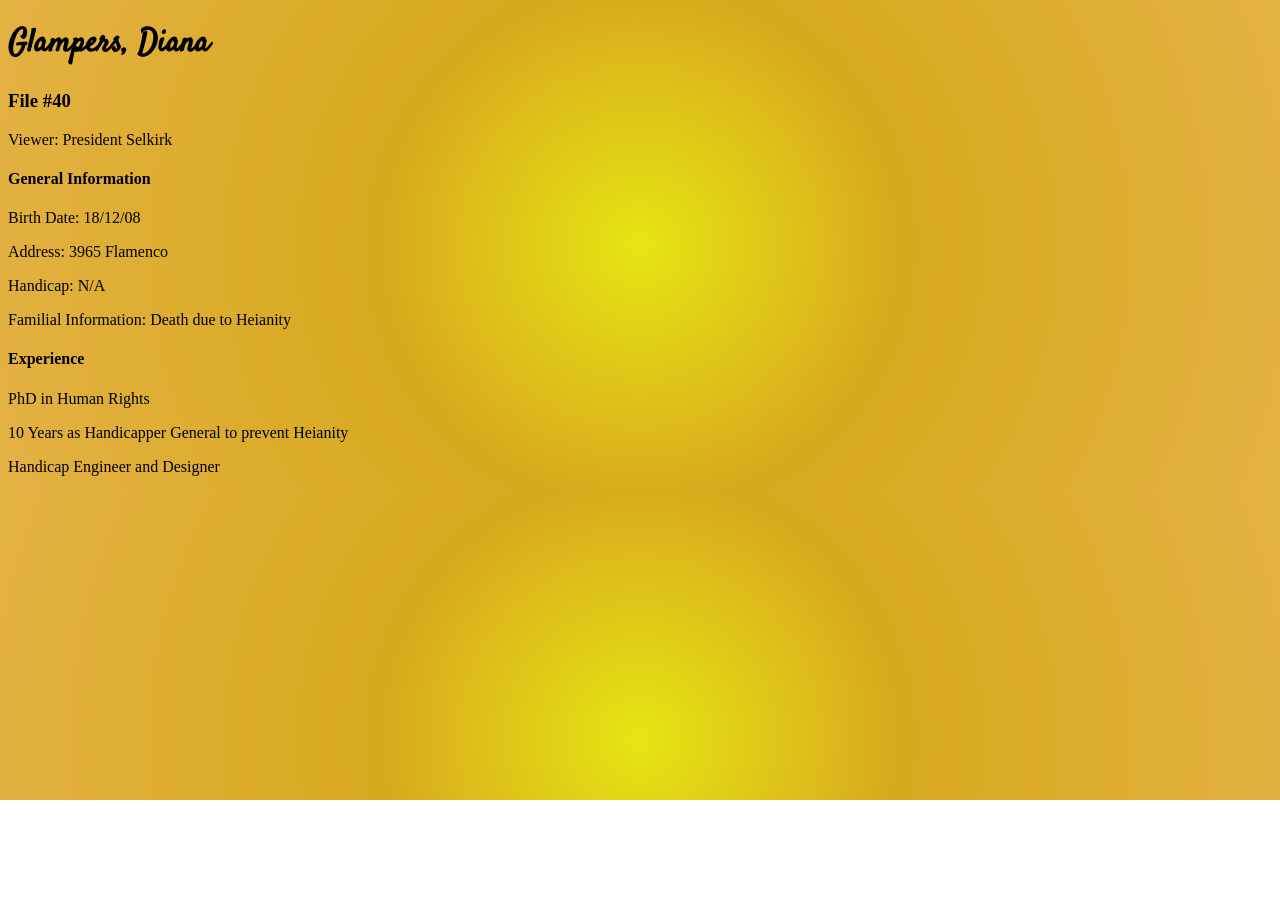
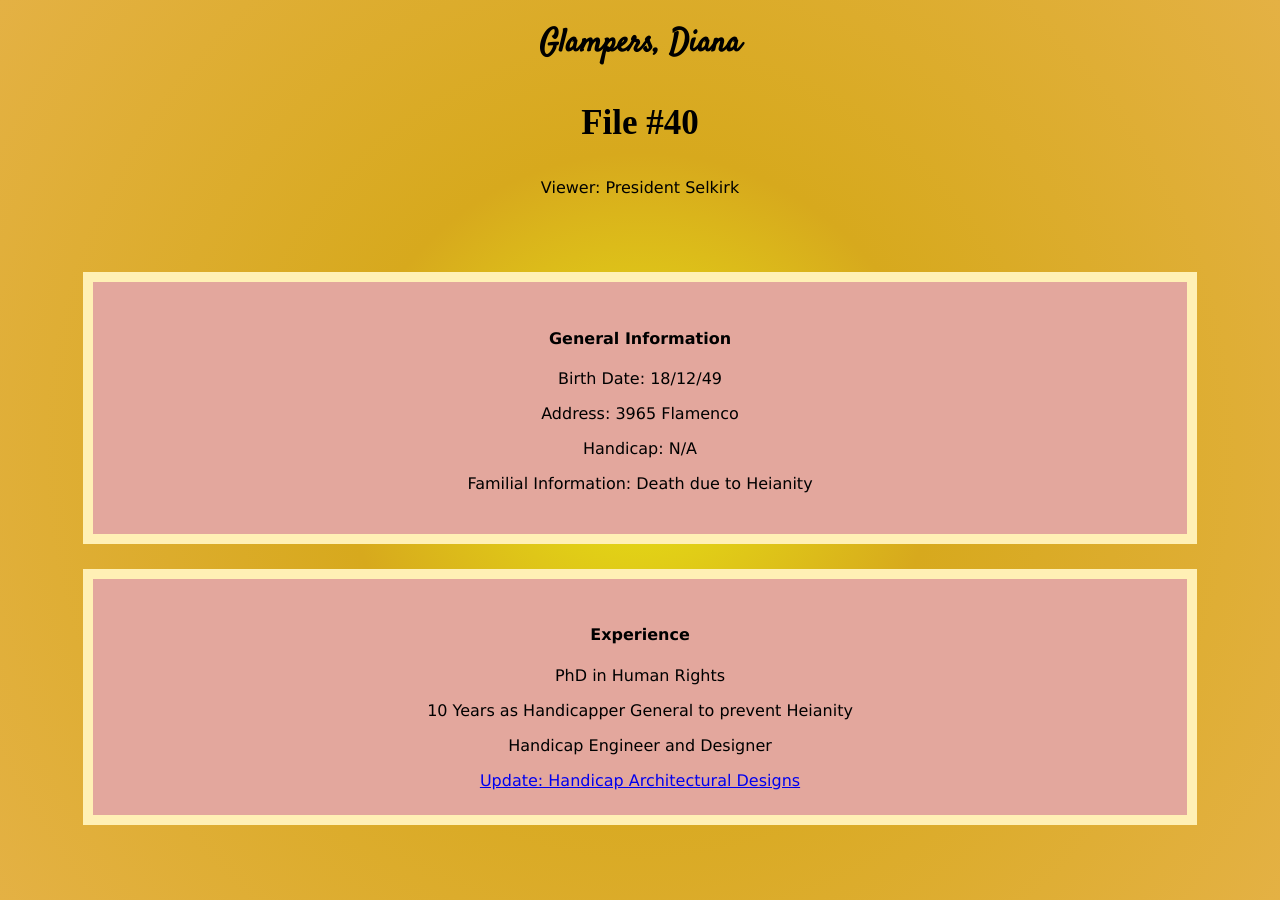
Before and after one commit to TR-Code1/thedianamoonglampersfiles, a plain HTML site: page index.html in a window 1280 px wide. Both pictures are taken after a click on the element "Handicap Engineer and Designer". Before the commit the page ends 800 px from the top, so only its background shows below. Drawn offline with Linux system fonts and the light colour scheme.

Commit message:
handicap design is finished. everything looks smooth

```diff
--- a/index.html
+++ b/index.html
@@ -13,40 +13,62 @@ background: radial-gradient(circle, rgba(231,228,19,1) 0%, rgba(215,169,29,1) 38
       }
      h1 {
        font-family: "Satisfy", cursive;
+       position: sticky;
+       text-align: center;
+     }
+
+     h3 {
+       text-align: center;
+       font-size: 35px;
+     }
+
+     #vwr {
+       text-align: center;
+       font-family: Verdana;
+
      }
 
      a {
-       display: none;
+       visibility: hidden;
+     }
+
+     .container {
+       padding: 25px;
+       margin: 25px;
+       font-family: Verdana;
+       text-align: center;
+     }
+
+     .geninfo {
+       padding: 25px;
+       margin: 25px;
+       position: relative;
+       border: 10px solid rgb(255,240,181);
+       background-color: rgb(227,167,157);
+     }
+
+     .experience {
+       padding: 25px;
+       margin: 25px;
+       position: relative;
+       border: 10px solid rgb(255,240,181);
+       background-color: rgb(227,167,157);
      }
     </style>
     <script type="text/javascript">
       function showDesigns() {
-        var a = document.createElement('a');
-            // Create the text node for anchor element.
-            var link = document.createTextNode("Handicap Architectural Designs");
-
-            // Append the text node to anchor element.
-            a.appendChild(link);
-
-                // Set the title.
-                a.title = "Handicap Architectural Designs";
-
-                // Set the href property.
-                a.href = "handesign.html";
-
-                // Append the anchor element to the body.
-                document.body.appendChild(a);
+        document.getElementById("handesign").style.visibility = "visible"
       }
     </script>
   </head>
   <body>
     <h1> Glampers, Diana </h1>
     <h3> File #40 </h3>
-    <p> Viewer: President Selkirk </p>
+    <p id = "vwr"> Viewer: President Selkirk </p>
     <div class="container">
-      <div class = "general-info">
+      <div class = "geninfo">
         <h4 id = "genfo"> General Information </h4>
-        <p> Birth Date: 18/12/08 </p>
+        <p> Birth Date: 18/12/49 </p>
         <p> Address: 3965 Flamenco </p>
         <p> Handicap: N/A </p>
         <p> Familial Information: Death due to Heianity </p>
@@ -56,6 +78,7 @@ background: radial-gradient(circle, rgba(231,228,19,1) 0%, rgba(215,169,29,1) 38
         <p> PhD in Human Rights </p>
         <p> 10 Years as Handicapper General to prevent Heianity </p>
         <p onclick = "showDesigns()"> Handicap Engineer and Designer </p>
+        <a id = "handesign" href = "handesign.html">Update: Handicap Architectural Designs </a>
     </div>
   </body>
 </html>
```
Also changed, not shown: handesign.html (+65 -0 lines).
